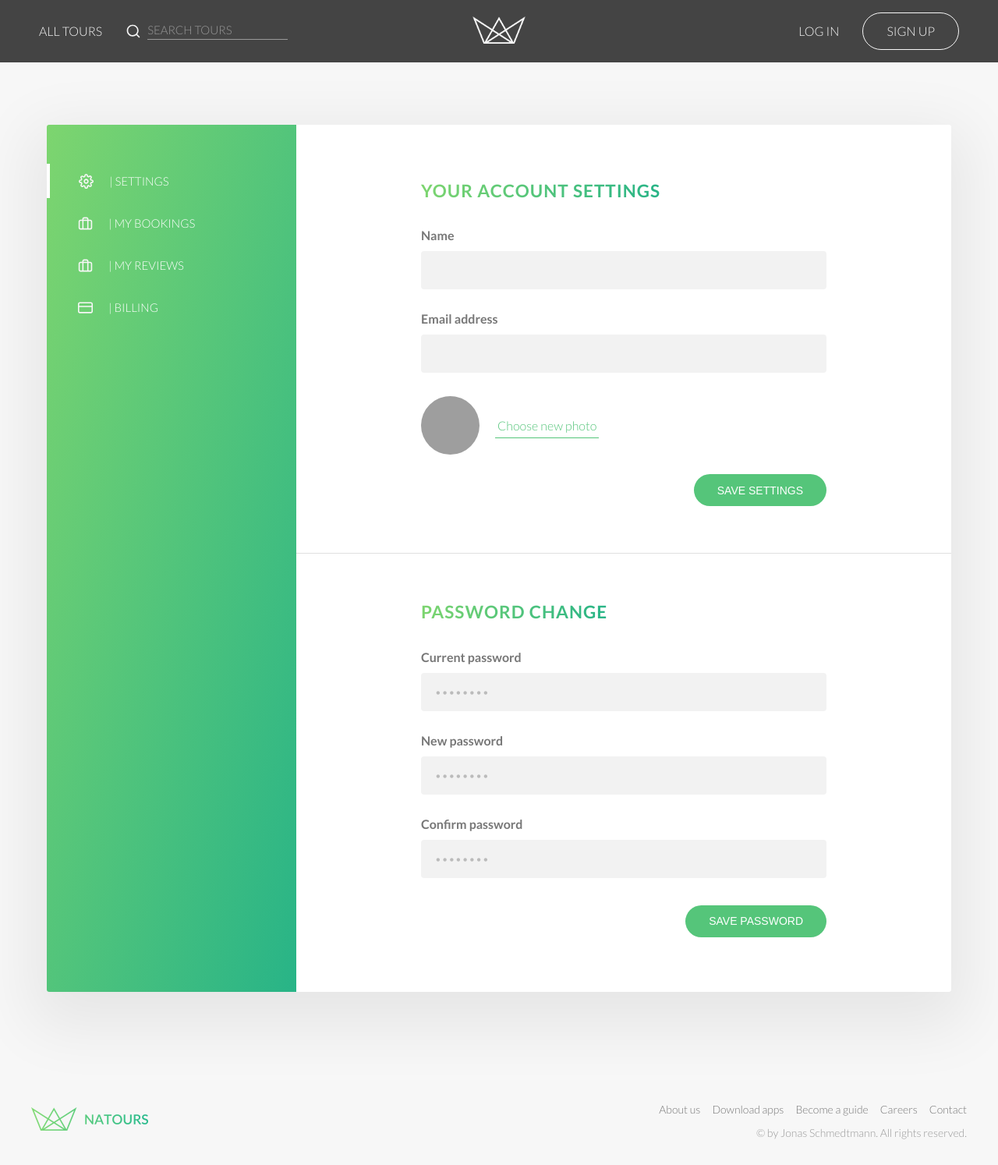
After one commit to SauloMacambiraDev/natours, a Node server app: template views/account.hbs in a window 1280 px wide. The commit adds this page. Shown: the whole page at 78% size. Run offline with Node 20, Linux system fonts and the light colour scheme; the template is opened without the code that fills it, so the values that code supplies are empty; some libraries are stand-ins or nearby versions; grey boxes are pictures that could not be loaded.

Commit message:
Adding update password and user profile through views using API request

```diff
--- a/app3.js
+++ b/app3.js
@@ -50,7 +50,9 @@ const limiter = rateLimit({
 })
 app.use('/api', limiter)
 // Body parser, reading data from body into req.body
-app.use(express.json());
+app.use(express.json( { limit: '10kb' }));
+// Express Middleware responsible for receiving data from HTML FORM Elements
+app.use(express.urlencoded({ extended: true, limit: '10kb' }));
 app.use(cookieParser()); // parse data from the cookies
 // app.use(express.json({ limit: '10kb'})); only json requests on body with 10kb maximum
 
@@ -74,22 +76,21 @@ if (process.env.NODE_ENV.trim() == 'development') {
   app.use(morgan('dev'));
 }
 
-if (process.env.NODE_ENV.trim() == 'development'){
-  app.use((req, res, next) => {
+// if (process.env.NODE_ENV.trim() == 'development'){
+//   app.use((req, res, next) => {
 
-    //   printRequestInfo(req);
-    req.requestTime = new Date().toISOString();
-    method = req.method;
-    endpoint = req.url
-    console.log(`${method} ${endpoint} - Request datetime(UTC) = ${req.requestTime}`);
-    console.log(req.cookies)
-    //   If we didn't call the next() function, the request response cycle would be stuck at this point.
-    //   it woudn't be able to move on, and would never send a response to the client
-    //   so.. NEVER FORGET TO USE NEXT() FUNCTION IN MIDDLEWARES!
-    next();
-  });
-
-}
+//     //   printRequestInfo(req);
+//     req.requestTime = new Date().toISOString();
+//     method = req.method;
+//     endpoint = req.url
+//     console.log(`${method} ${endpoint} - Request datetime(UTC) = ${req.requestTime}`);
+//     console.log(req.cookies)
+//     //   If we didn't call the next() function, the request response cycle would be stuck at this point.
+//     //   it woudn't be able to move on, and would never send a response to the client
+//     //   so.. NEVER FORGET TO USE NEXT() FUNCTION IN MIDDLEWARES!
+//     next();
+//   });
+// }
 
 app.use('/api/v1/tours', tourRouter);
 app.use('/api/v1/users', userRouter);
--- a/models/userModel.js
+++ b/models/userModel.js
@@ -109,6 +109,7 @@ userSchema.methods.correctPassword = async function (candidatePassword, userPass
 
 userSchema.methods.changedPasswordAfterToken = function (JWTTimestamp) {
   if (this.passwordChangedAt) {
+    // converting to seconds
     const changedTimestamp = parseInt(this.passwordChangedAt.getTime() / 1000, 10)
     // console.log(changedTimestamp, JWTTimestamp)
     return JWTTimestamp < changedTimestamp // if the date of 'json issued at' payload attribute is higher than the changedTimestamp, it means that the login was made after the user change this password. thus, the user has to log again
--- a/utils/hbsHelpers.js
+++ b/utils/hbsHelpers.js
@@ -42,5 +42,8 @@ module.exports = {
   },
   getLocationsData: (locations) => {
     return JSON.stringify(locations)
+  },
+  isAdmin: role => {
+    return role == 'admin'
   }
 }
--- /dev/null
+++ b/views/account.hbs
@@ -0,0 +1,172 @@
+<main class="main">
+  <div class="user-view">
+    <nav class="user-view__menu">
+      <ul class="side-nav">
+        <li class="side-nav--active">
+          <a href="#">
+            <svg>
+              <use xlink:href="img/icons.svg#icon-settings" />
+            </svg>
+            | Settings
+          </a>
+        </li>
+
+        <li>
+          <a href="#">
+            <svg>
+              <use xlink:href="img/icons.svg#icon-briefcase" />
+            </svg>
+            | My Bookings
+          </a>
+        </li>
+
+        <li>
+          <a href="#">
+            <svg>
+              <use xlink:href="img/icons.svg#icon-briefcase" />
+            </svg>
+            | My Reviews
+          </a>
+        </li>
+        <li>
+
+          <a href="#">
+            <svg>
+              <use xlink:href="img/icons.svg#icon-credit-card" />
+            </svg>
+            | Billing
+          </a>
+        </li>
+      </ul>
+
+      {{#if (isAdmin user.role)}}
+        <div class="admin-nav">
+          <h5 class="admin-nav__heading">Admin</h5>
+          <ul class="side-nav">
+            <li>
+              <a href="#">
+                <svg>
+                  <use xlink:href="img/icons.svg#icon-map"/>
+                </svg>
+                  | Manage Tours
+              </a>
+            </li>
+
+            <li>
+              <a href="#">
+                <svg>
+                  <use xlink:href="img/icons.svg#icon-users"/>
+                </svg>
+                  | Manage users
+              </a>
+            </li>
+
+            <li>
+              <a href="#">
+                <svg>
+                  <use xlink:href="img/icons.svg#icon-star"/>
+                </svg>
+                  | Manage reviews
+              </a>
+            </li>
+
+            <li>
+              <a href="#">
+                <svg>
+                  <use xlink:href="img/icons.svg#icon-briefcase"/>
+                </svg>
+                | Manage bookings
+              </a>
+            </li>
+
+          </ul>
+        </div>
+      {{/if}}
+    </nav>
+    <div class="user-view__content">
+      <div class="user-view__form-container">
+
+        <h2 class="heading-secondary ma-bt-md">Your account settings</h2>
+        {{!-- WITHOUT API - TRADITIONAL WAY OF SENDING POST REQUEST THROUGH FORM --}}
+        {{!-- <form action="/submit-user-data" method="POST" class="form form-user-data"> --}}
+
+        {{!-- WITH API - BETTER APPROACH TO HANDLE RESPONSE HTTP REQUESTS --}}
+        <form class="form form-user-data">
+
+          <div class="form__group">
+            <label for="name" class="form__label">Name</label>
+            <input type="text" id="name" name="name" class="form__input" value="{{user.name}}" required>
+          </div>
+
+
+          <div class="form__group ma-bt-md">
+            <label for="email" class="form__label">Email address</label>
+            <input type="email" id="email"  name="email" class="form__input" value="{{user.email}}" required>
+          </div>
+
+          <div class="form__group form__photo-upload">
+            <img src="img/users/{{user.photo}}" alt="User photo" class="form__user-photo">
+            <a href="#" class="btn-text">Choose new photo</a>
+          </div>
+
+          <div class="form__group right">
+            <button class="btn btn--small btn--green">Save settings</button>
+          </div>
+
+
+
+        </form>
+      </div>
+
+      <div class="line">&nbsp;</div>
+      <div class="user-view__form-container">
+        <h2 class="heading-secondary ma-bt-md">Password change</h2>
+        <form action="#" class="form form-user-password">
+          <div class="form__group">
+            <label for="password-current" class="form__label">Current password</label>
+            <input
+              type="password"
+              placeholder="••••••••"
+              id="password-current"
+              name="password-current"
+              class="form__input"
+              minlength="8"
+              required
+            >
+          </div>
+
+          <div class="form__group">
+            <label for="password" class="form__label">New password</label>
+            <input
+              type="password"
+              placeholder="••••••••"
+              id="password"
+              name="password"
+              class="form__input"
+              minlength="8"
+              required
+            >
+          </div>
+
+          <div class="form__group ma-bt-lg">
+            <label for="password-confirm" class="form__label">Confirm password</label>
+            <input
+              type="password"
+              placeholder="••••••••"
+              name="password-confirm"
+              id="password-confirm"
+              class="form__input"
+              minlength="8"
+              required
+            >
+          </div>
+
+          <div class="form__group right">
+            <button class="btn btn--small btn--green btn--save-password">Save password</button>
+          </div>
+
+        </form>
+      </div>
+    </div>
+  </div>
+</main>
--- a/views/login.hbs
+++ b/views/login.hbs
@@ -1,7 +1,7 @@
 <main class="main">
   <div class="login-form">
     <h2 class="heading-secondary ma-bt-lg">Log into your account</h2>
-    <form action="" class="form">
+    <form action="" class="form form--login">
       <div class="form__group">
         <label for="email" class="form__label">Email address</label>
         <input
--- a/views/partials/header.hbs
+++ b/views/partials/header.hbs
@@ -17,11 +17,12 @@
   <div class="header__logo">
     <img src="/img/logo-white.png" alt="Natours logo" />
   </div>
+
   <nav class="nav nav--user">
     {{#if user}}
 
       <a href="#" class="nav__el nav__el--logout">Log out</a>
-      <a href="#" class="nav__el">
+      <a href="/account" class="nav__el">
         <img src="/img/users/{{user.photo}}" alt="Photo of {{user.name}}" class="nav__user-img" />
         <span>{{getFirstName user}}</span>
       </a>
```
Also changed, not shown: controllers/authController.js (+8 -1 lines), controllers/errorController.js (+39 -6 lines), controllers/userController.js (+5 -4 lines), controllers/viewsController.js (+34 -3 lines), public/js/index.js (+33 -4 lines), public/js/updateSettings.js (added, +31 -0 lines), routes/viewsRoutes.js (+6 -5 lines), views/errorTemplate.hbs (added, +9 -0 lines), public/js/bundle.js.
